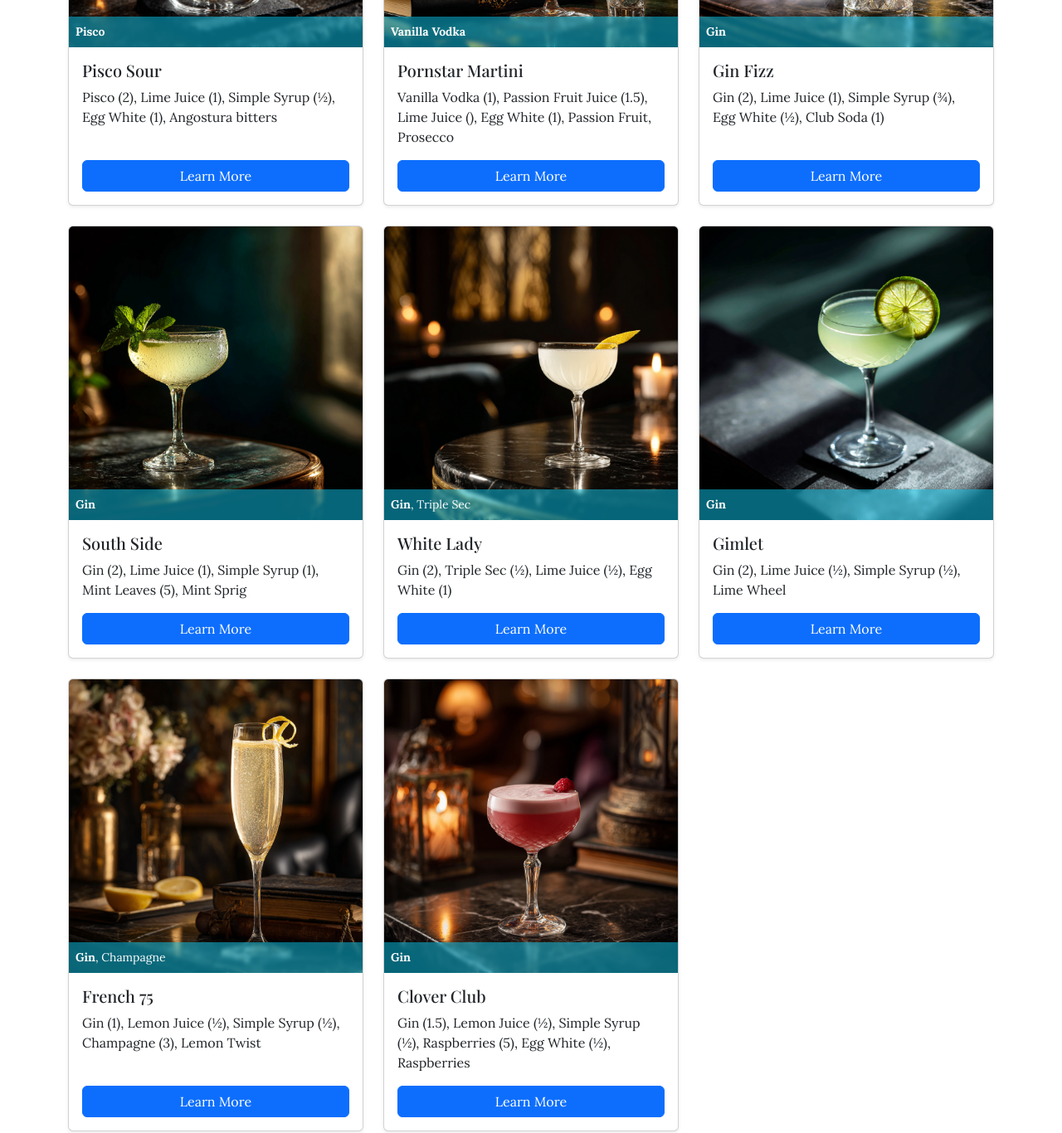
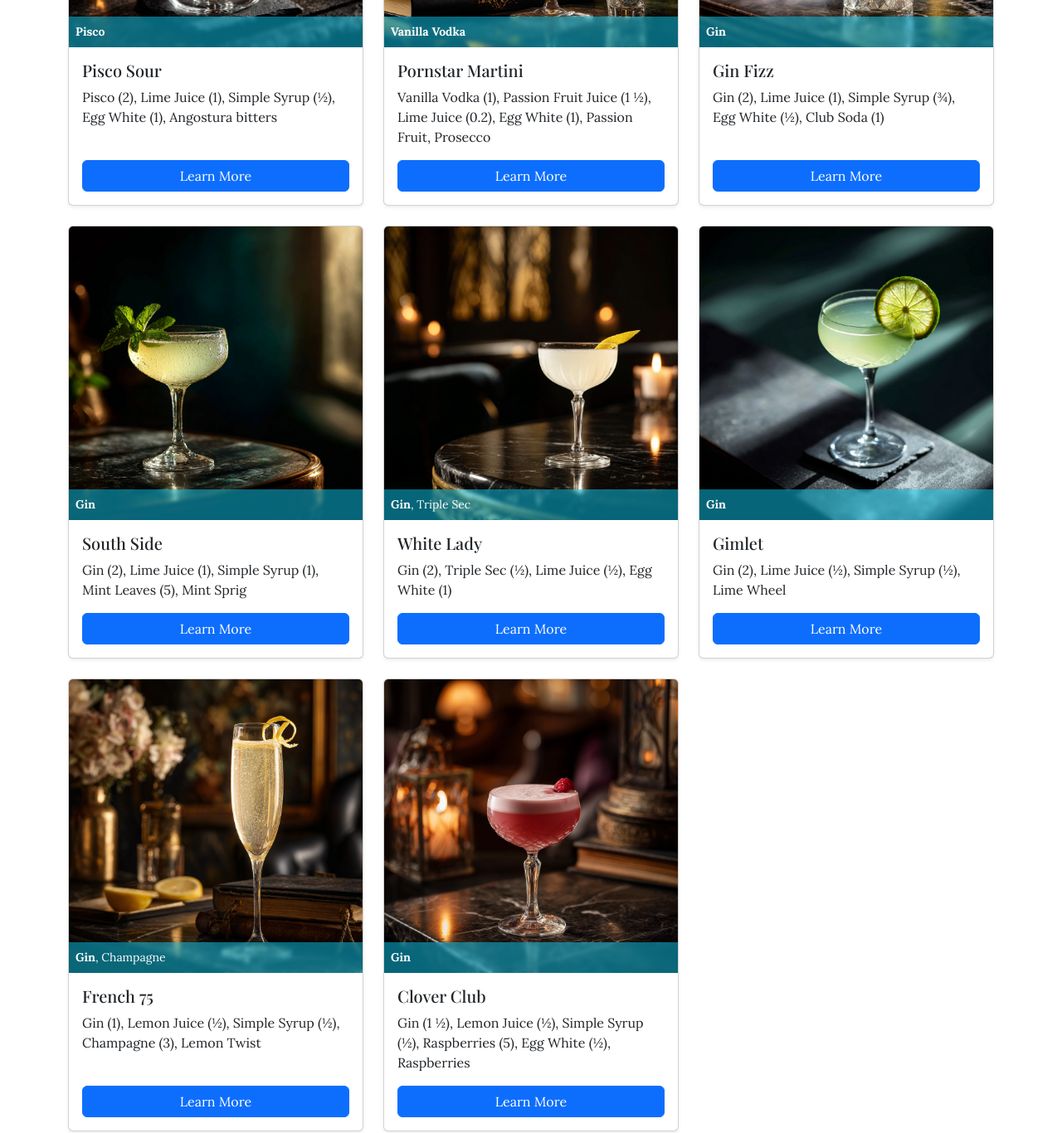
Before and after one commit to SanguPackage/Sanguine-Spirits, a Jekyll site: the page built from index.markdown, in a window 1280 px wide. Shown: the part 822-2188 px from the top of the page at 83% size. Built offline with Jekyll 4.4.1, drawn with Linux system fonts in a browser that asks for light colours; nearby versions of some CDN libraries; some web fonts are replaced; part of the change alters nothing that is shown.

Commit message:
better display of parts

```diff
--- a/_includes/amount-nr.html
+++ b/_includes/amount-nr.html
@@ -1,8 +1,14 @@
 {%- assign amount = include.amount -%}
-{%- if amount >= 1 -%}
-{{- amount -}}
-{%- elsif amount == 0.5 -%}
-½
-{%- elsif amount == 0.75 -%}
-¾
+{%- assign whole_part = amount | floor -%}
+{%- assign fractional_part = amount | minus: whole_part -%}
+{%- if fractional_part == 0 -%}
+  {{- whole_part -}}
+{%- elsif fractional_part == 0.25 -%}
+  {%- if whole_part > 0 -%}{{ whole_part }} {% endif %}¼
+{%- elsif fractional_part == 0.5 -%}
+  {%- if whole_part > 0 -%}{{ whole_part }} {% endif %}½
+{%- elsif fractional_part == 0.75 -%}
+  {%- if whole_part > 0 -%}{{ whole_part }} {% endif %}¾
+{%- else -%}
+  {{- amount -}}
 {%- endif -%}
```
